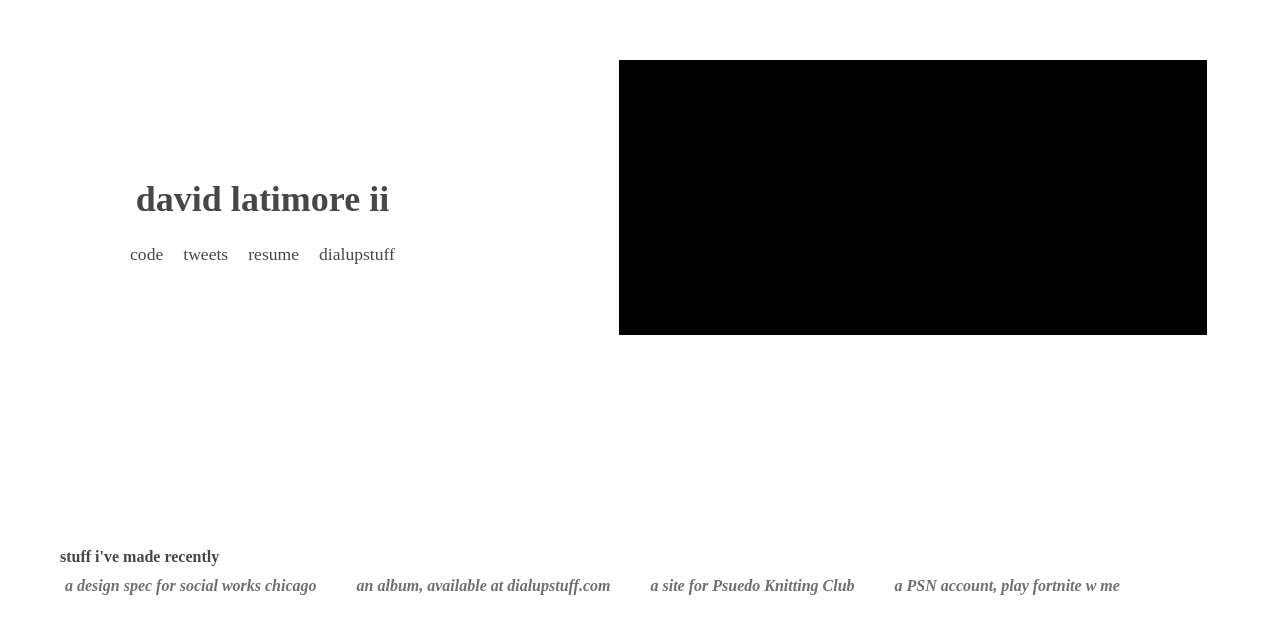
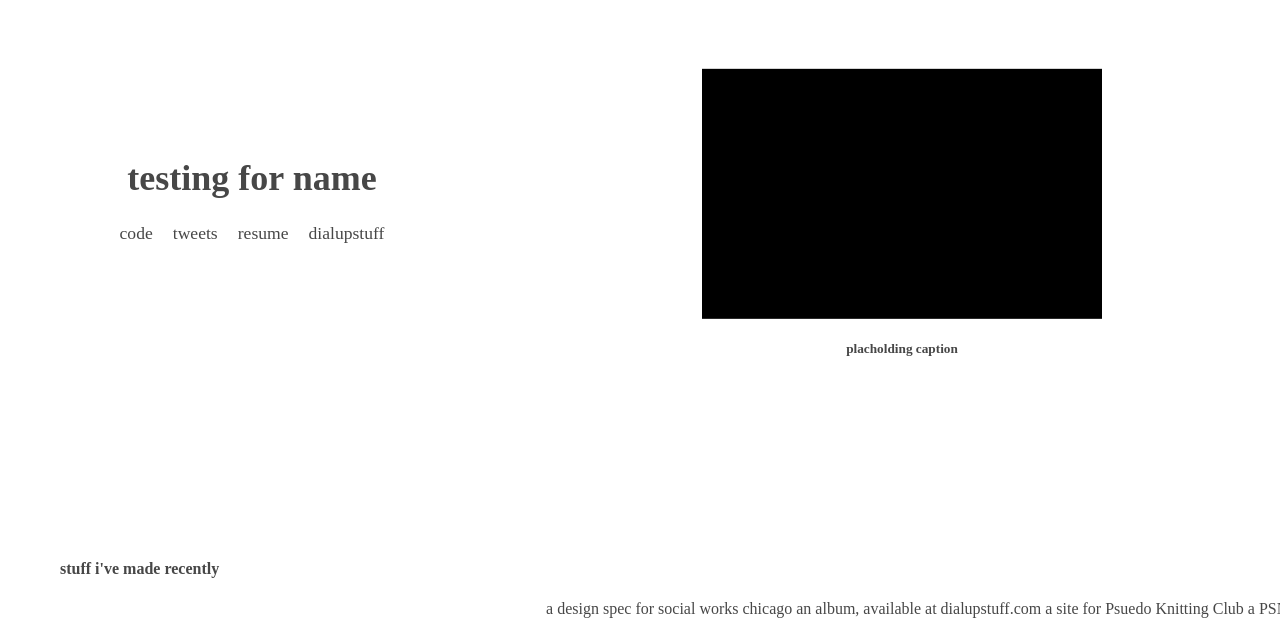
Before and after one commit to MagicWilliams/k3, a React (Create React App) app: page / in a window 1280 px wide. Shown: the part 161-800 px from the top of the page. Built offline with nearby package versions, Linux system fonts and the light colour scheme.

Commit message:
rewrote the layout css now that i actually kinda know how to usee grid

```diff
--- a/src/components/Home.css
+++ b/src/components/Home.css
@@ -2,67 +2,71 @@
 	font-family: "Avenir Next";
 }
 
-.Home-body {
+.grid {
 	display: grid;
-	height: 86vh;
+  	height: 100vh;
 	text-align: center;
-	grid-template-columns: 5fr 7fr;
+	grid-template-columns: minmax(200px, 2fr) minmax(300px, 3fr);
+	grid-template-rows: 1fr 100px;
   	grid-column-gap: 20px;
-  	overflow-y: hidden;
   	color: #474747;
 }
 
-.Home-footer {
-	display: grid;
-	height: 14vh;
-	text-align: center;
-	grid-template-columns: 1fr;
-  	grid-column-gap: 20px;
-  	overflow-y: hidden;
-  	color: #474747;
+.item {
+  grid-row: 1;
+  grid-column: 1;
+  position: relative;
 }
 
-.Home-footer h4 {
+.item2{
+  grid-row: 1;
+  grid-column: 2;
+  position: relative;
+
+}
+
+.item3{
+  grid-row: 2;
+  grid-column-start: 1;
+  grid-column-end: 3;
+
+}
+
+.item1-content {
+	position: absolute;
+	top: 50%; left: 50%;
+	transform: translate(-50%,-50%);
+}
+
+.item3 h4 {
 	text-align: left;
 	padding-left: 60px;
 }
 
-.left-col {
-	padding-top: 60%;
+.item2-content {
+	position: absolute;
+	top: 55%; left: 50%;
+	transform: translate(-50%,-50%);
 }
 
-.left-col, .right-col {
+#project-view {
+	background-color: black;
+	height: 250px;
+	width: 400px;
+	min-width: 400px;
+}
+
+#project-caption {
 
 }
 
-#project-view {
-	height: 40%;
-	margin: 30% auto;
-	width: 80%;
-	background-color: black;
-}
 
-.project-section ul {
-	list-style: none;
-}
-
-.project-section li {
-	float: left;
-	display: inline;
-	margin: 0 20px;
-	position: relative;
-	top: -35px;
-	left: 5px;
-
-	font-weight: bold;
-	font-style: italic;
-	color: #707070;
-}
 
 #name {
 	font-size: 2.25em;
 	font-weight: bolder;
 }
+
 
 a {
 	font-size: 1.1em;
@@ -78,3 +82,28 @@ a:hover {
 	color: #000;
 	text-decoration: underline;
 }
+
+
+.marquee {
+    width: 100%;
+    margin: 0 auto;
+    white-space: nowrap;
+    overflow: hidden;
+    height: auto;
+}
+
+.marquee span {
+    display: inline-block;
+    padding-left: 100%;
+    text-indent: 0;
+    animation: marquee 15s linear infinite;
+}
+.marquee span:hover {
+    animation-play-state: paused
+}
+
+/* Make it move */
+@keyframes marquee {
+    0%   { transform: translate(0, 0); }
+    100% { transform: translate(-100%, 0); }
+}
--- a/src/components/Home.jsx
+++ b/src/components/Home.jsx
@@ -13,9 +13,10 @@ class Home extends React.Component {
 
         return (
             <div>
-                <div className="Home-body">
-                    <div className="left-col">
-                        <h1 id="name"> david latimore ii </h1>
+                <div className="grid">
+                    <div className="item">
+                        <div className="item1-content">
+                            <h1 id="name"> testing for name </h1>
                             <div id="link-section">
                                 <a target="_blank" href="https://www.github.com/MagicWilliams">code</a>
                                 <a target="_blank" href="https://www.twitter.com/MagicWilliams">tweets</a>
@@ -23,21 +24,19 @@ class Home extends React.Component {
                                 <a target="_blank" href="http://dialupstuff.com">dialupstuff</a>
                             </div>
                         </div>
-                    <div className="right-col">
+                    </div>
+                    <div className="item2">
+                        <div className="item2-content">
                             <div id="project-view">
                             </div>
                             <h5 id="project-caption"> placholding caption </h5>
                         </div>
                     </div>
-                <div className="Home-footer">
+                    <div className="item3">
                         <h4> stuff i've made recently </h4>
                         <div className="project-section">
-                        <ul>
-                            <li>a design spec for social works chicago</li>
-                            <li>an album, available at dialupstuff.com</li>
-                            <li>a site for Psuedo Knitting Club</li>
-                            <li>a PSN account, play fortnite w me</li>
-                        </ul>
+                            <p className = "marquee"><span> a design spec for social works chicago              an album, available at dialupstuff.com           a site for Psuedo Knitting Club               a PSN account, play fortnite w me             </span></p>
+                        </div>
                     </div>
                 </div>
             </div>
```
Lines whose indentation alone changed are shown as unchanged.
